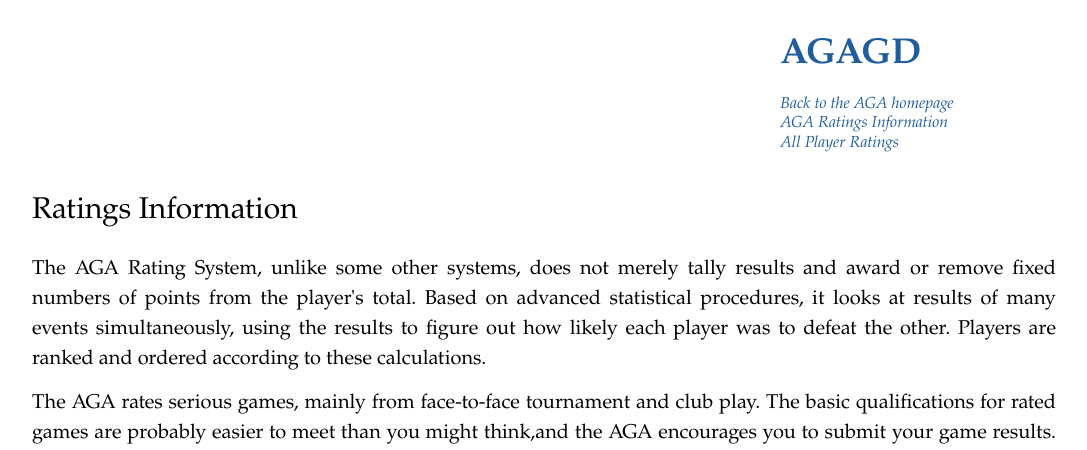
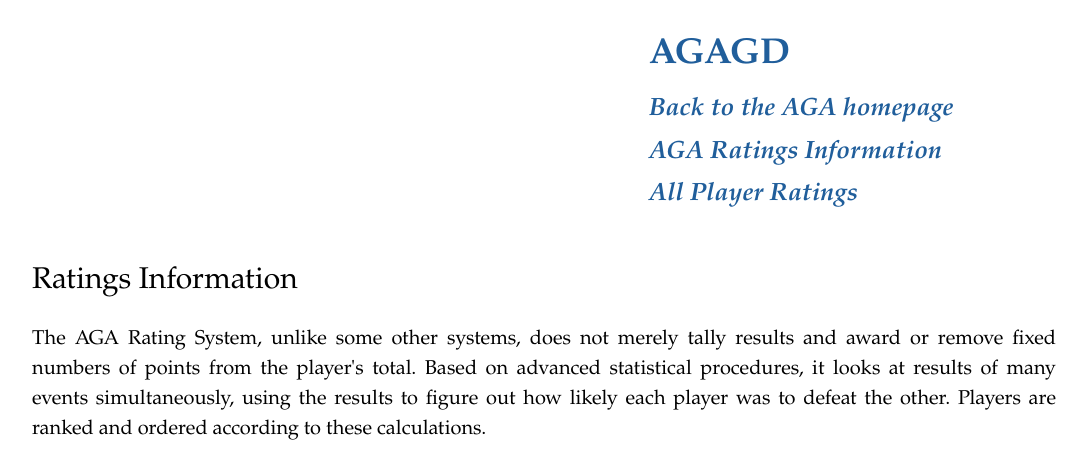
Before and after one commit to usgo/agagd, a Django app: page /information/ in a window 1280 px wide. Shown: the top 450 px of the page, without its empty margins (96-1183 px from the left). Run offline with Django 3.2, Linux system fonts and the light colour scheme.

Commit message:
adding h3 size

```diff
--- a/agagd/static/css/agagd.css
+++ b/agagd/static/css/agagd.css
@@ -82,6 +82,12 @@ h2 {
     margin-bottom: 0.8em;
     margin-top:1em;
     line-height:1.25em;
+}
+
+h3 {
+    font-size: 25px;
+    margin-bottom: 0.5em;
+    font-weight: bold;
 }
 
 body {
```
